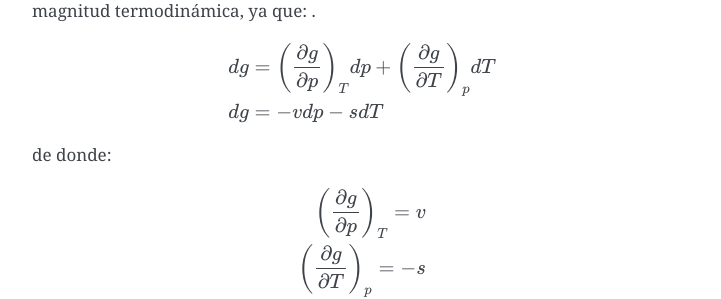
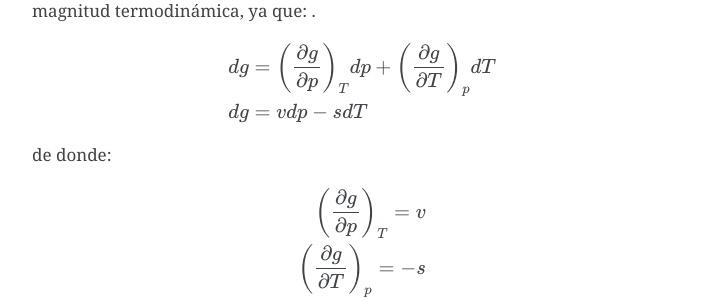
Before and after one commit to mantielero/termodinamica, a Sphinx documentation site: the page built from source/rtg_potenciales_termodinamicos.rst, in a window 1280 px wide and 900 px high, scrolled down 3521 px. Shown: the part 217-516 px from the top of the window, without its empty margins (388-1109 px from the left). Built offline with Sphinx 7.4.7, drawn with Linux system fonts in a browser that asks for light colours; pages that are not in the unit, such as notebooks, are missing from menus.

```diff
--- a/source/rtg_potenciales_termodinamicos.rst
+++ b/source/rtg_potenciales_termodinamicos.rst
@@ -168,7 +168,7 @@ También conocida g en función de p y T podríamos determinar cualquier otra ma
 .. math::
 
    dg &= \left( \frac{\partial g}{\partial p}\right)_T dp + \left( \frac{\partial g}{\partial T}\right)_p dT \\
-   dg &= -vdp -s dT
+   dg &= vdp -s dT
 
 de donde:
 
```
